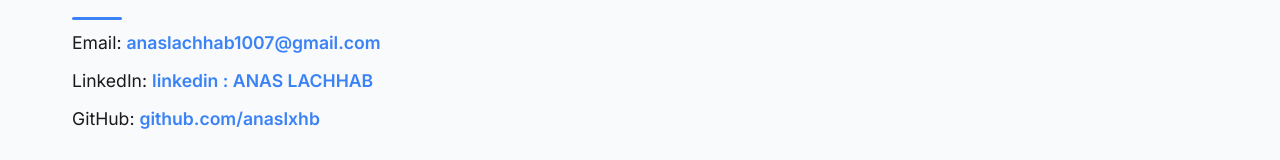
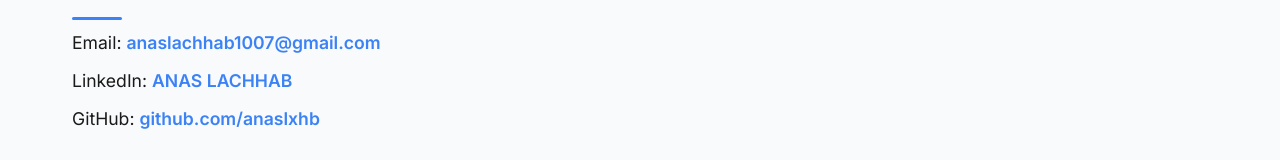
Before and after one commit to anaslxhb/anaslxhb.github.io, a plain HTML site: page index.html in a window 1280 px wide. Shown: the part 905-1065 px from the top of the page. Drawn offline with Linux system fonts and the light colour scheme.

Commit message:
Update index.html

```diff
--- a/index.html
+++ b/index.html
@@ -3,7 +3,7 @@
 <head>
   <meta charset="UTF-8">
   <meta name="viewport" content="width=device-width, initial-scale=1.0">
-  <meta name="description" content="Personal portfolio of [Your Name], showcasing projects and skills.">
+  <meta name="description" content="Personal portfolio of ANAS LACHHAB, showcasing projects and skills.">
   <title>ANAS LACHHAB | Portfolio</title>
   <link rel="stylesheet" href="https://fonts.googleapis.com/css2?family=Inter:wght@400;600&family=Poppins:wght@500;700&display=swap">
   <link rel="stylesheet" href="styles.css">
@@ -47,7 +47,7 @@
   <section id="contact">
     <h2>Contact</h2>
     <p>Email: <a href="mailto:anaslachhab1007@gmail.com">anaslachhab1007@gmail.com</a></p>
-    <p>LinkedIn: <a href="https://www.linkedin.com/in/anas-lachhab-06012619a/" target="_blank">linkedin : ANAS LACHHAB</a></p>
+    <p>LinkedIn: <a href="https://www.linkedin.com/in/anas-lachhab-06012619a/" target="_blank">ANAS LACHHAB</a></p>
     <p>GitHub: <a href="https://github.com/anaslxhb" target="_blank">github.com/anaslxhb</a></p>
   </section>
 
```
